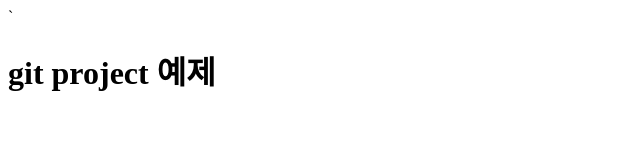
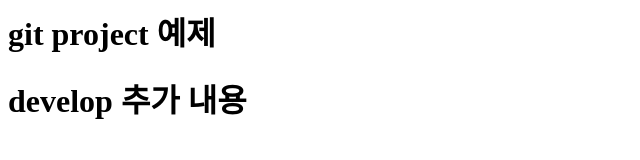
Before and after one commit to merkiff/git_Project_OSS_3, a plain HTML site: page index.html in a window 1280 px wide. Shown: the whole page, without its empty margins (0-640 px from the left). Drawn offline with Linux system fonts and the light colour scheme.

Commit message:
develop commit

```diff
--- a/index.html
+++ b/index.html
@@ -1,7 +1,7 @@
 <html>
-  <head> </head>
-`
+  <head></head>
   <body>
     <h1>git project 예제</h1>
+    <h1>develop 추가 내용</h1>
   </body>
 </html>
```
